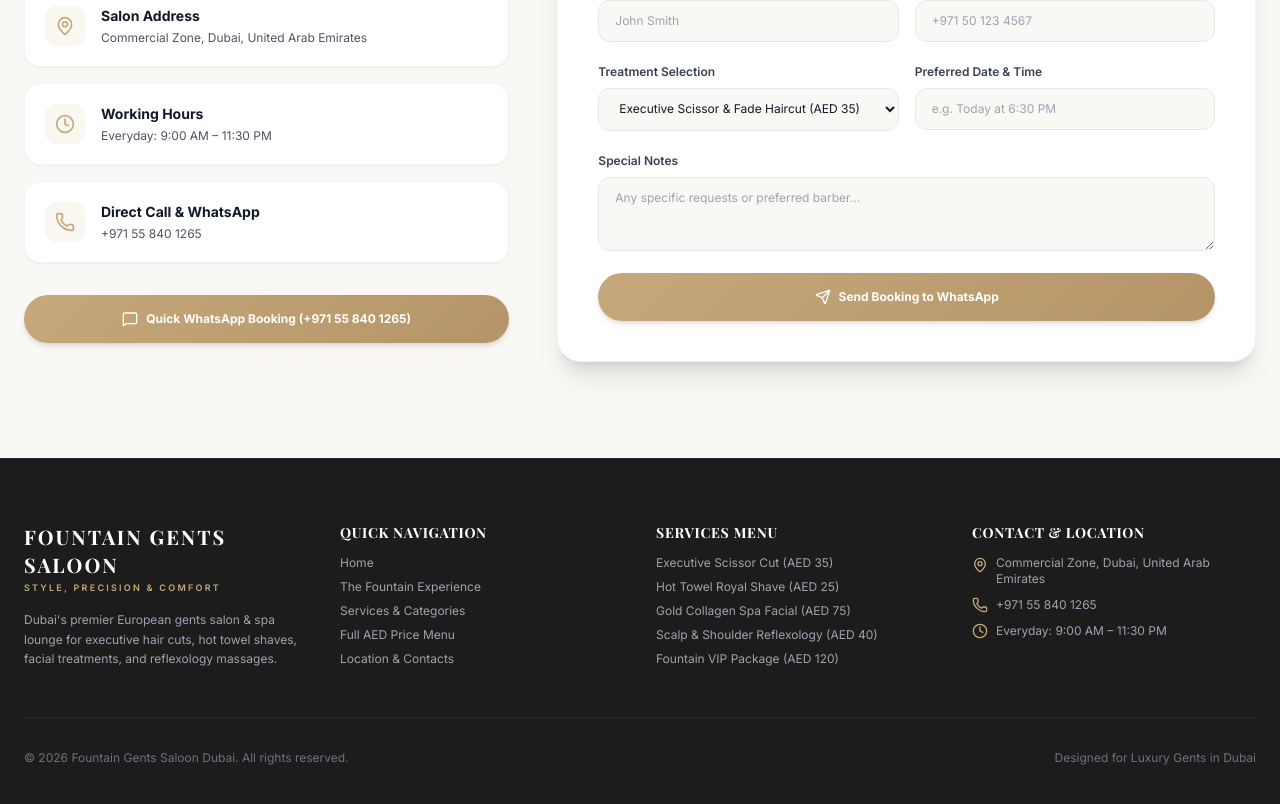
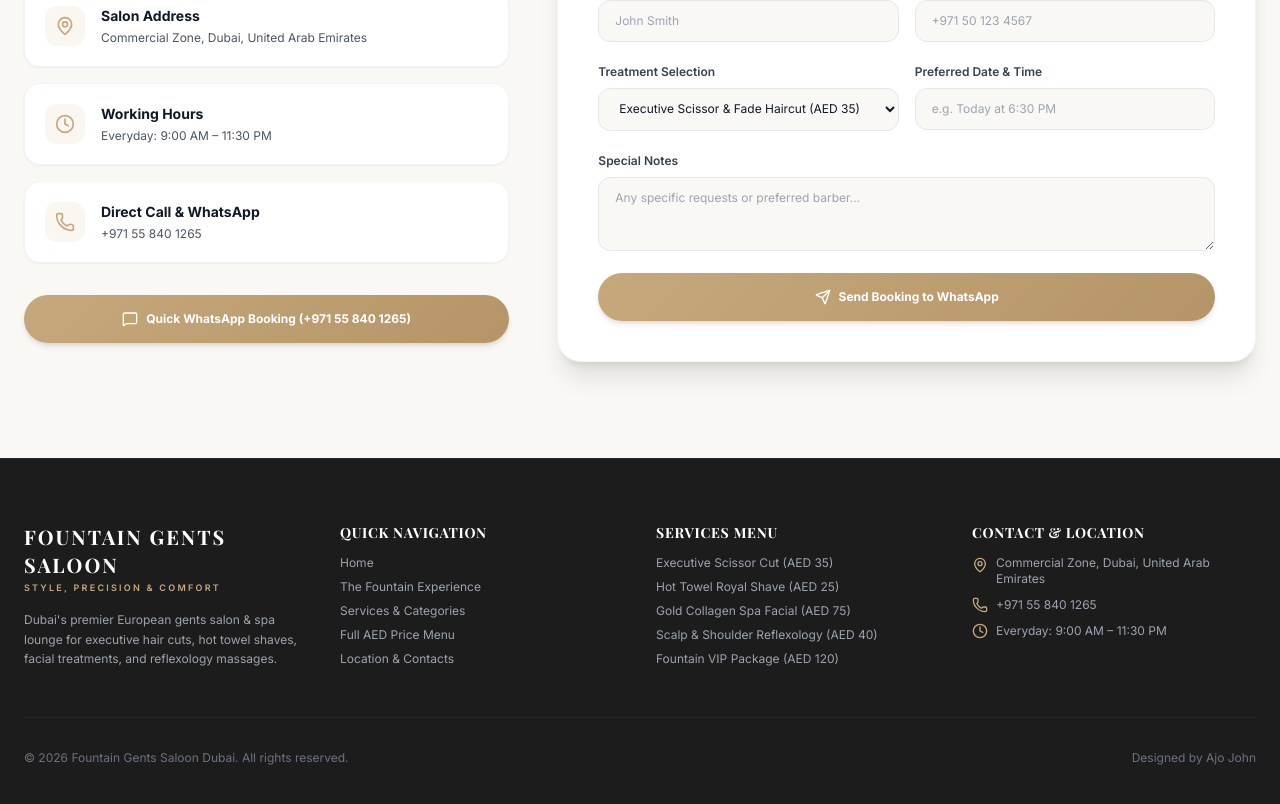
Before and after one commit to ajojohn9539/foutainsaloon, a React (Vite) app: page / in a window 1280 px wide. Shown: the part 5452-6256 px from the top of the page. Built offline with nearby package versions, Linux system fonts and the light colour scheme; a web font is replaced by a local one.

Commit message:
add location

```diff
--- a/src/components/Footer.jsx
+++ b/src/components/Footer.jsx
@@ -74,7 +74,7 @@
         <div className="pt-8 border-t border-gray-800 flex flex-col sm:flex-row items-center justify-between text-xs text-gray-500 gap-4">
           <p>© {new Date().getFullYear()} Fountain Gents Saloon Dubai. All rights reserved.</p>
           <div className="flex items-center gap-1">
-            <span>Designed for Luxury Gents in Dubai</span>
+            <span>Designed by Ajo John</span>
           </div>
         </div>
 
```
